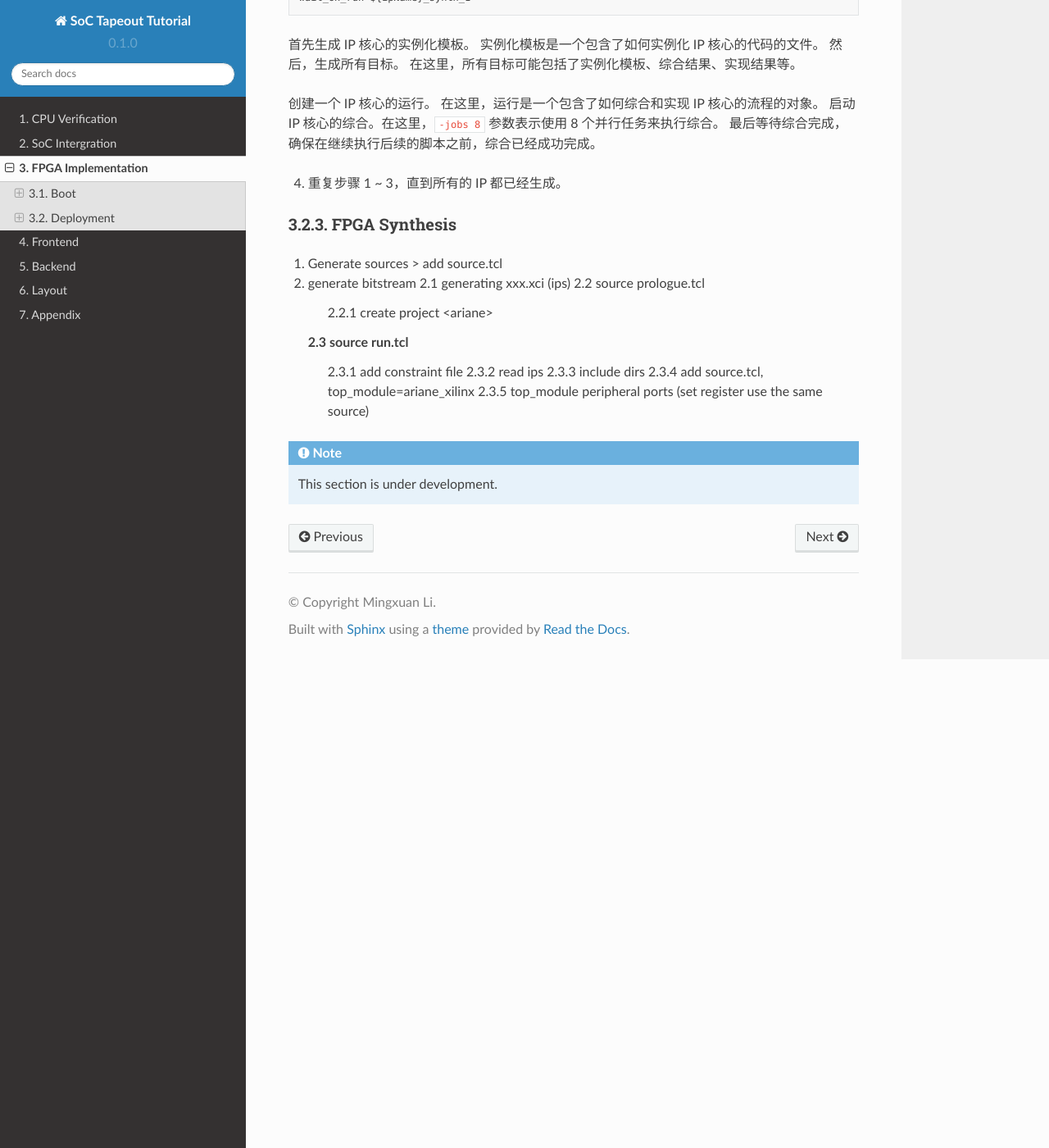
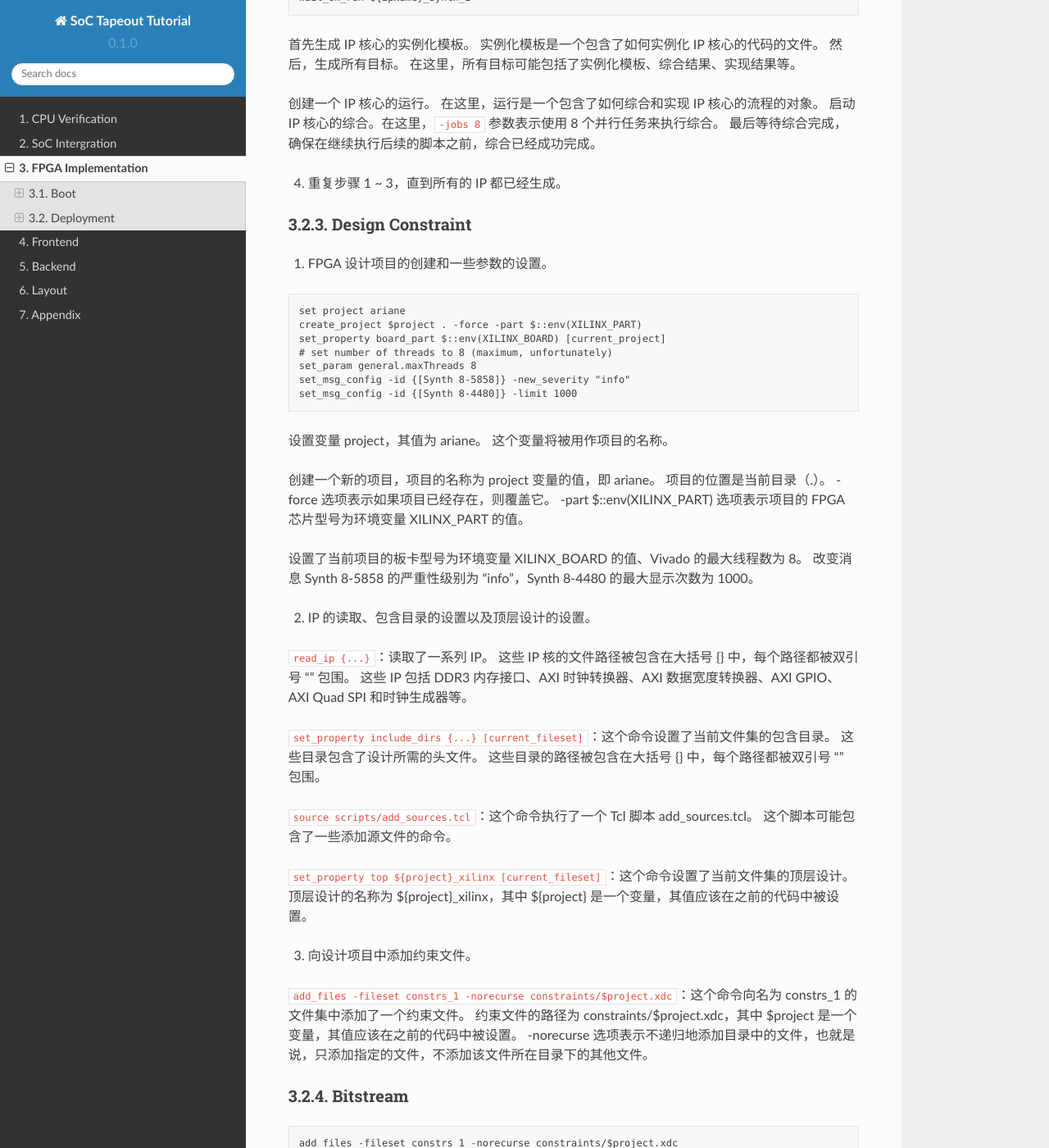
Before and after one commit to Siris-Li/SoC-Tapeout-Tutorial, a Sphinx documentation site: the page built from docs/source/fpga.rst, in a window 1280 px wide and 1400 px high, scrolled down 15370 px. Shown: the whole window at 82% size. Built offline with Sphinx 7.4.7 and the Read the Docs theme 2.0.0, drawn with Linux system fonts in a browser that asks for light colours; some of the changed text lies outside the part shown.

Commit message:
Update fpga.rst

```diff
--- a/docs/source/fpga.rst
+++ b/docs/source/fpga.rst
@@ -630,6 +630,7 @@
 
    使用 GUI 界面虽然简单，但是效率很低，而且 Vivado 的 GUI 做得很差。
    我们推荐你使用 TCL（Tooling Command Language）操作 Vivado。
+   请自行查看 CVA6 项目中完整的 Vivado 流程，我们只会解释部分重要的 TCL 片段。
 
 Source Files
 ^^^^^^^^^^^
@@ -653,7 +651,6 @@
    你也可以不使用这些 IP，而使用自行编写的 RTL，但这并不常见。
 
 我们给出 CVA6 中是如何生成这些 IP 的。
-
 
 1. 设置一些环境变量。
 
@@ -704,28 +701,118 @@
 
 4. 重复步骤 1 ~ 3，直到所有的 IP 都已经生成。
 
+Design Constraint
+^^^^^^^^^^^^^^
+
+1. FPGA 设计项目的创建和一些参数的设置。
+
+.. code-block::
+
+   set project ariane
+   create_project $project . -force -part $::env(XILINX_PART)
+   set_property board_part $::env(XILINX_BOARD) [current_project]
+   # set number of threads to 8 (maximum, unfortunately)
+   set_param general.maxThreads 8
+   set_msg_config -id {[Synth 8-5858]} -new_severity "info"
+   set_msg_config -id {[Synth 8-4480]} -limit 1000
+
+设置变量 project，其值为 ariane。
+这个变量将被用作项目的名称。
+
+创建一个新的项目，项目的名称为 project 变量的值，即 ariane。
+项目的位置是当前目录（.）。
+-force 选项表示如果项目已经存在，则覆盖它。
+-part $::env(XILINX_PART) 选项表示项目的 FPGA 芯片型号为环境变量 XILINX_PART 的值。
+
+设置了当前项目的板卡型号为环境变量 XILINX_BOARD 的值、Vivado 的最大线程数为 8。
+改变消息 Synth 8-5858 的严重性级别为 "info"，Synth 8-4480 的最大显示次数为 1000。
+
+2. IP 的读取、包含目录的设置以及顶层设计的设置。
+
+``read_ip {...}``：读取了一系列 IP。
+这些 IP 核的文件路径被包含在大括号 {} 中，每个路径都被双引号 "" 包围。
+这些 IP 包括 DDR3 内存接口、AXI 时钟转换器、AXI 数据宽度转换器、AXI GPIO、AXI Quad SPI 和时钟生成器等。
+
+``set_property include_dirs {...} [current_fileset]``：这个命令设置了当前文件集的包含目录。
+这些目录包含了设计所需的头文件。
+这些目录的路径被包含在大括号 {} 中，每个路径都被双引号 "" 包围。
+
+``source scripts/add_sources.tcl``：这个命令执行了一个 Tcl 脚本 add_sources.tcl。
+这个脚本可能包含了一些添加源文件的命令。
+
+``set_property top ${project}_xilinx [current_fileset]``：这个命令设置了当前文件集的顶层设计。
+顶层设计的名称为 ${project}_xilinx，其中 ${project} 是一个变量，其值应该在之前的代码中被设置。
+
+3. 向设计项目中添加约束文件。
+
+``add_files -fileset constrs_1 -norecurse constraints/$project.xdc``：这个命令向名为 constrs_1 的文件集中添加了一个约束文件。
+约束文件的路径为 constraints/$project.xdc，其中 $project 是一个变量，其值应该在之前的代码中被设置。
+-norecurse 选项表示不递归地添加目录中的文件，也就是说，只添加指定的文件，不添加该文件所在目录下的其他文件。
 
 
+Bitstream
+^^^^^^^^^^^^
+
+.. code-block::
+
+   add_files -fileset constrs_1 -norecurse constraints/$project.xdc
+   synth_design -rtl -name rtl_1
+   set_property STEPS.SYNTH_DESIGN.ARGS.RETIMING true [get_runs synth_1]
+   launch_runs synth_1
+   wait_on_run synth_1
+   open_run synth_1
 
 
-FPGA Synthesis
-^^^^^^^^^^^^
+启动名为 rtl_1 的 RTL 级别的综合。
+设置 synth_1 综合步骤的参数，使得综合过程中进行重时序操作。重时序可以优化设计的时序性能。
+最终启动名为 synth_1 的综合流程，并打开 synth_1 的综合流程的结果。
+这个结果包括了综合报告、网表文件等。
 
+.. code-block::
 
+   # set for RuntimeOptimized implementation
+   set_property "steps.place_design.args.directive" "RuntimeOptimized" [get_runs impl_1]
+   set_property "steps.route_design.args.directive" "RuntimeOptimized" [get_runs impl_1]
 
+设置名为 impl_1 的实现流程中布局布线设计步骤的指令为 "RuntimeOptimized"。
+"RuntimeOptimized" 指令会优化设计的运行时间。
 
+.. code-block::
 
-1. Generate sources > add source.tcl
-2. generate bitstream
-   2.1 generating xxx.xci (ips)
-   2.2 source prologue.tcl
-      2.2.1 create project <ariane>
-   2.3 source run.tcl
-      2.3.1 add constraint file
-      2.3.2 read ips
-      2.3.3 include dirs
-      2.3.4 add source.tcl, top_module=ariane_xilinx
-      2.3.5 top_module peripheral ports (set register use the same source)
+   launch_runs impl_1
+   wait_on_run impl_1
+   launch_runs impl_1 -to_step write_bitstream
+   wait_on_run impl_1
+   open_run impl_1
+
+启动名为 `impl_1` 的实现流程，但只执行到 "write_bitstream" 步骤。
+"write_bitstream" 步骤是实现流程的最后一个步骤，它生成了一个比特流文件，这个文件可以被下载到 FPGA 芯片上。
+打开名为 `impl_1` 的实现流程的结果。
+这个命令可以让用户查看实现流程的结果，包括布局布线的结果和比特流文件。
+
+Report
+^^^^^^^^^^^^^^^^
+
+.. code-block::
+
+   check_timing -verbose                                                   -file reports/$project.check_timing.rpt
+   report_timing -max_paths 100 -nworst 100 -delay_type max -sort_by slack -file reports/$project.timing_WORST_100.rpt
+   report_timing -nworst 1 -delay_type max -sort_by group                  -file reports/$project.timing.rpt
+   report_utilization -hierarchical                                        -file reports/$project.utilization.rpt
+   report_cdc                                                              -file reports/$project.cdc.rpt
+   report_clock_interaction                                                -file reports/$project.clock_interaction.rpt
+
+生成 FPGA 设计的各种报告，包括时序报告、资源利用率报告、CDC 报告和时钟交互报告。
+
+.. code-block::
+
+   # output Verilog netlist + SDC for timing simulation
+   write_verilog -force -mode funcsim work-fpga/${project}_funcsim.v
+   write_verilog -force -mode timesim work-fpga/${project}_timesim.v
+   write_sdf     -force work-fpga/${project}_timesim.sdf
+
+生成 Verilog 网表和 SDF 文件，用于功能仿真和时序仿真。
+这是 FPGA 设计流程的一部分，通过这个步骤，可以对设计进行仿真，验证设计的功能和时序。
 
 
 
```
Also changed, not shown: other parts of docs/source/fpga.rst (+1 -4 lines).
